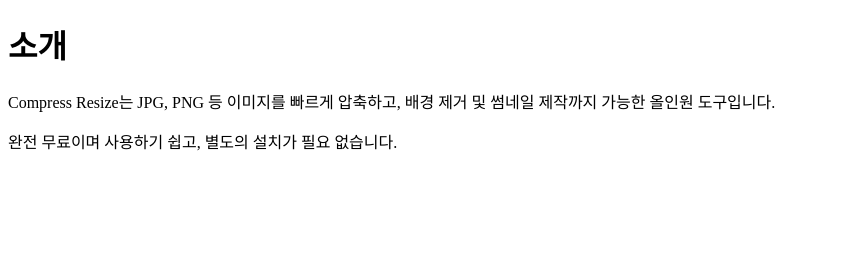
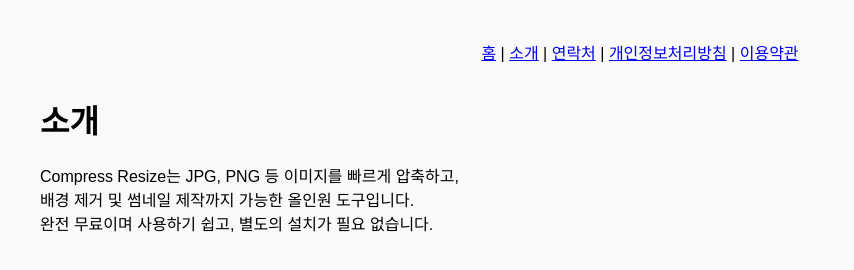
Before and after one commit to xoxhee-0/compress-resize, a plain HTML site: page about.html in a window 1280 px wide. Shown: the whole page, without its empty margins (0-854 px from the left). Drawn offline with Linux system fonts and the light colour scheme.

Commit message:
Update about.html

```diff
--- a/about.html
+++ b/about.html
@@ -1,13 +1,27 @@
 <!DOCTYPE html>
 <html lang="ko">
 <head>
-  <meta charset="UTF-8" />
-  <title>소개 | Compress Resize</title>
-  <meta name="description" content="Compress Resize 도구는 이미지를 압축하고 배경을 제거하고 썸네일을 만드는 무료 웹 서비스입니다.">
+  <meta charset="UTF-8">
+  <meta name="viewport" content="width=device-width, initial-scale=1.0">
+  <title>소개 - Compress Resize</title>
+  <style>
+    body { font-family: sans-serif; padding: 2rem; background: #f9f9f9; }
+    nav { text-align: center; margin-bottom: 2rem; }
+  </style>
 </head>
 <body>
+  <nav>
+    <a href="index.html">홈</a> |
+    <a href="about.html">소개</a> |
+    <a href="contact.html">연락처</a> |
+    <a href="privacy.html">개인정보처리방침</a> |
+    <a href="terms.html">이용약관</a>
+  </nav>
   <h1>소개</h1>
-  <p>Compress Resize는 JPG, PNG 등 이미지를 빠르게 압축하고, 배경 제거 및 썸네일 제작까지 가능한 올인원 도구입니다.</p>
-  <p>완전 무료이며 사용하기 쉽고, 별도의 설치가 필요 없습니다.</p>
+  <p>
+    Compress Resize는 JPG, PNG 등 이미지를 빠르게 압축하고,<br>
+    배경 제거 및 썸네일 제작까지 가능한 올인원 도구입니다.<br>
+    완전 무료이며 사용하기 쉽고, 별도의 설치가 필요 없습니다.
+  </p>
 </body>
 </html>
```
